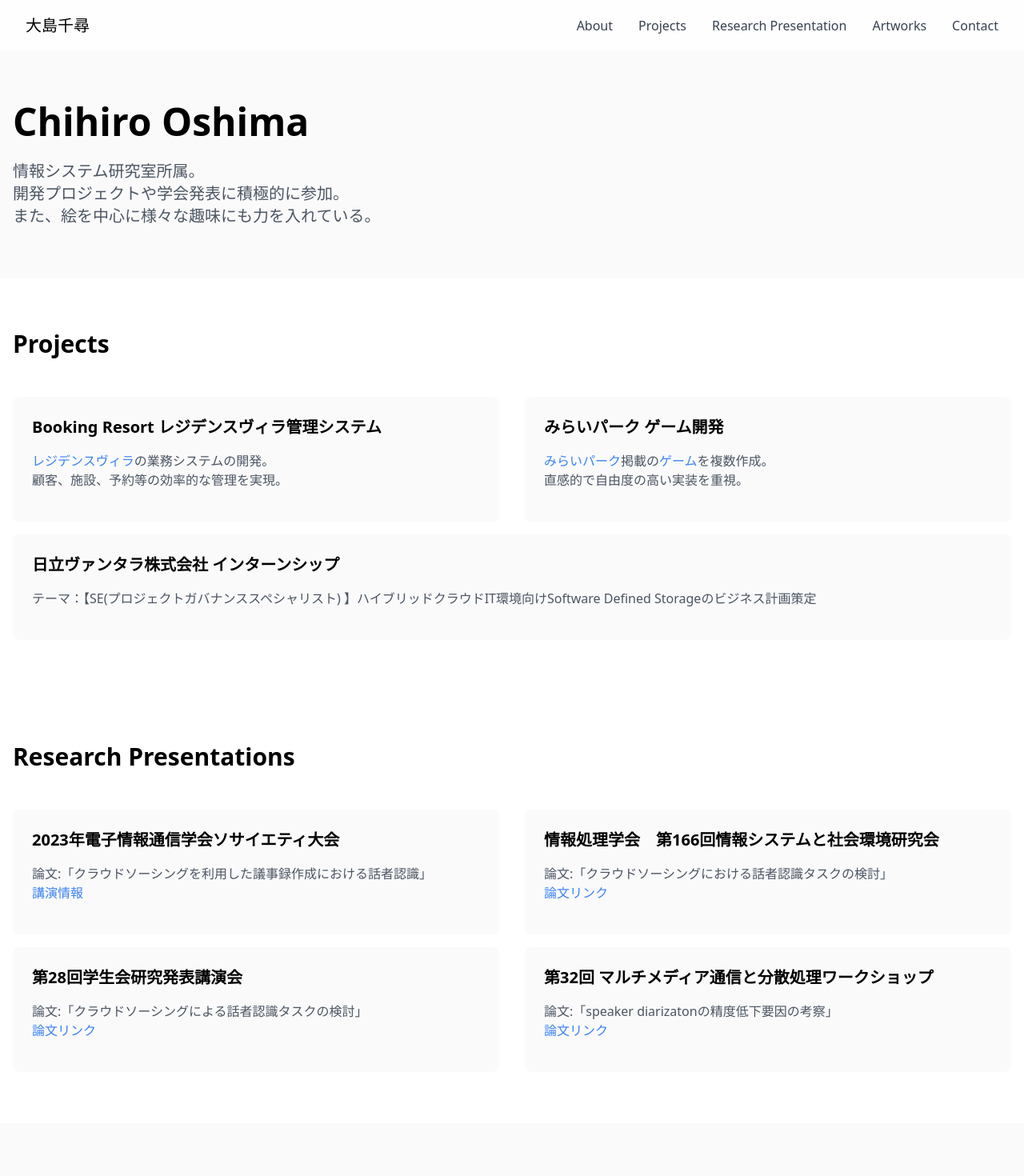
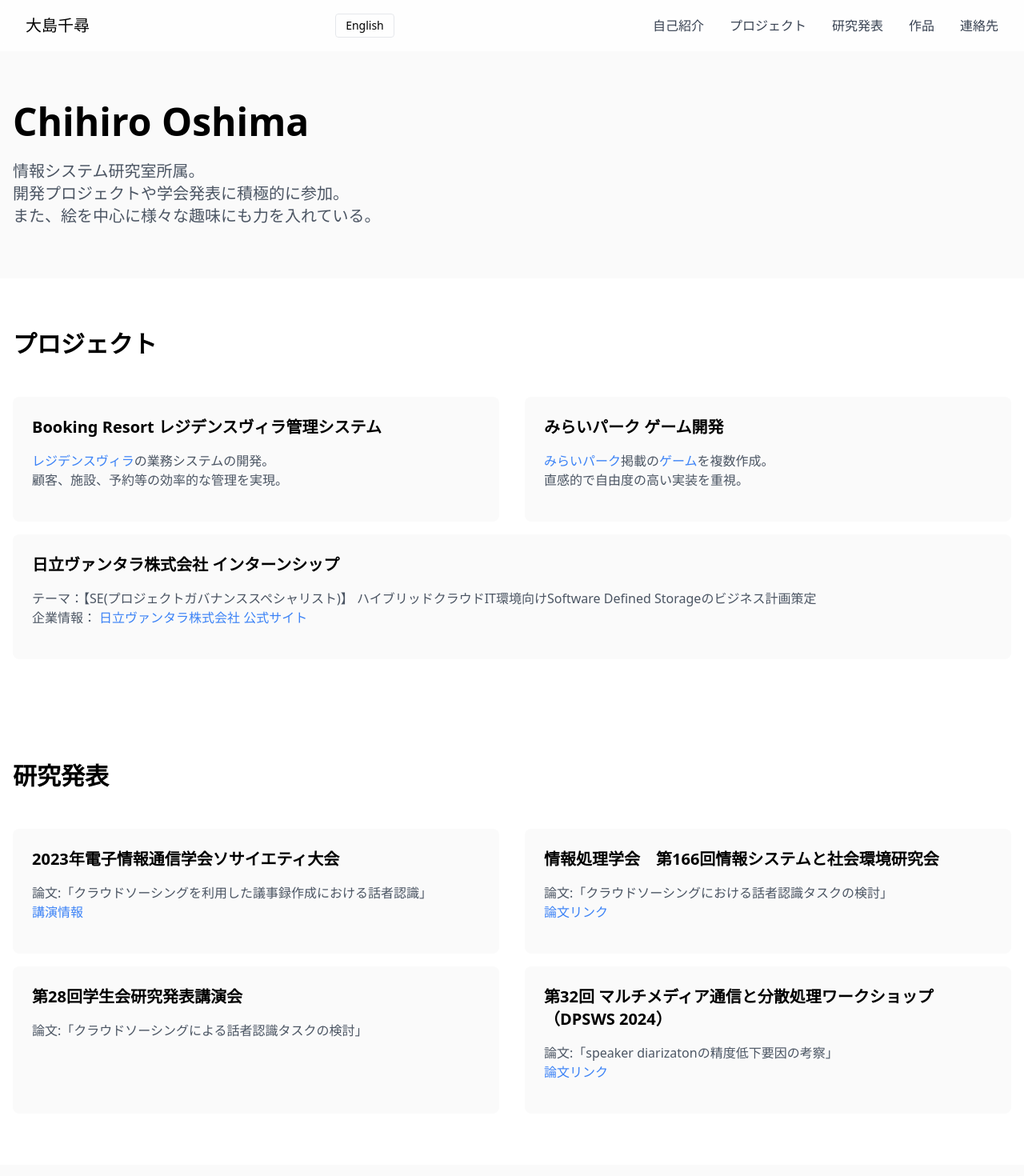
Before and after one commit to Istilus1K/chihiro-portfolio, a React (Vite) app: page / in a window 1280 px wide. Shown: the top 1470 px of the page at 80% size. Built offline with nearby package versions, Linux system fonts and the light colour scheme.

Commit message:
feat: transration

```diff
--- a/src/App.tsx
+++ b/src/App.tsx
@@ -1,9 +1,222 @@
-import React from "react";
+import React, { useState } from "react";
 import { Github, Mail, Menu, X } from "lucide-react";
-import { useState } from "react";
+
+const translations = {
+  ja: {
+    name: "大島千尋",
+    about: "自己紹介",
+    projects: "プロジェクト",
+    research: "研究発表",
+    artworks: "作品",
+    contact: "連絡先",
+    heroTitle: "Chihiro Oshima",
+    heroDesc: (
+      <>
+        情報システム研究室所属。
+        <br />
+        開発プロジェクトや学会発表に積極的に参加。
+        <br />
+        また、絵を中心に様々な趣味にも力を入れている。
+      </>
+    ),
+    projectsTitle: "プロジェクト",
+    bookingTitle: "Booking Resort レジデンスヴィラ管理システム",
+    bookingDesc: (
+      <>
+        <a
+          href="https://www.nishigaki-group.com/grande-residence-villa/"
+          target="_blank"
+          rel="noopener noreferrer"
+          className="text-blue-500 hover:underline"
+        >
+          レジデンスヴィラ
+        </a>
+        の業務システムの開発。
+        <br />
+        顧客、施設、予約等の効率的な管理を実現。
+      </>
+    ),
+    miraiTitle: "みらいパーク ゲーム開発",
+    miraiDesc: (
+      <>
+        <a
+          href="https://miraii-park.com/"
+          target="_blank"
+          rel="noopener noreferrer"
+          className="text-blue-500 hover:underline"
+        >
+          みらいパーク
+        </a>
+        掲載の
+        <a
+          href="/videos/20250119_レントゲン.mp4"
+          target="_blank"
+          rel="noopener noreferrer"
+          className="text-blue-500 hover:underline"
+        >
+          ゲーム
+        </a>
+        を複数作成。
+        <br />
+        直感的で自由度の高い実装を重視。
+      </>
+    ),
+    internshipTitle: "日立ヴァンタラ株式会社 インターンシップ",
+    internshipDesc: (
+      <>
+        テーマ：【SE(プロジェクトガバナンススペシャリスト)】
+        ハイブリッドクラウドIT環境向けSoftware Defined
+        Storageのビジネス計画策定
+        <br />
+        企業情報：
+        <a
+          href="https://www.hitachivantara.com/ja-jp/home"
+          target="_blank"
+          rel="noopener noreferrer"
+          className="text-blue-500 hover:underline ml-1"
+        >
+          日立ヴァンタラ株式会社 公式サイト
+        </a>
+      </>
+    ),
+    researchTitle: "研究発表",
+    research1Title: "2023年電子情報通信学会ソサイエティ大会",
+    research1Paper: "論文:「クラウドソーシングを利用した議事録作成における話者認識」",
+    research1Link: "講演情報",
+    research2Title: "情報処理学会　第166回情報システムと社会環境研究会",
+    research2Paper: "論文:「クラウドソーシングにおける話者認識タスクの検討」",
+    research2Link: "論文リンク",
+    research3Title: "第28回学生会研究発表講演会",
+    research3Paper: "論文:「クラウドソーシングによる話者認識タスクの検討」",
+    research3Link: "",
+    research4Title: "第32回 マルチメディア通信と分散処理ワークショップ（DPSWS 2024）",
+    research4Paper: "論文:「speaker diarizatonの精度低下要因の考察」",
+    research4Link: "論文リンク",
+    artworksTitle: "作品",
+    artwork1Title: "浮き、沈み",
+    artwork1Material: "アクリル絵の具",
+    artwork1Button: "工夫点",
+    artwork1Detail: "制作当初、「浮き、沈み」というテーマから、画面の上下で浮いてるものと沈んでいるものを表現しようとしたが、面白みがなかった。そこから、「どのような画面に面白さを感じるか」という視点で考え直した。そして、奥行きや空間を感じるような構図に決まった。また、本来同じ場所には存在しないアヒルとクジラを描くことで、面白い画面にしている。",
+    artwork2Title: "石膏像",
+    artwork2Material: "デッサン",
+    artwork3Title: "法螺貝",
+    artwork3Material: "デッサン",
+    contact: "連絡先",
+    contactMail: "メール: IstilusK@gmail.com",
+    zenn: "Zenn",
+    footer: "© 2024 大島千尋. All rights reserved.",
+    toggle: "English",
+  },
+  en: {
+    name: "Chihiro Oshima",
+    about: "About",
+    projects: "Projects",
+    research: "Research Presentation",
+    artworks: "Artworks",
+    contact: "Contact",
+    heroTitle: "Chihiro Oshima",
+    heroDesc: (
+      <>
+        Belongs to Information Systems Lab.
+        <br />
+        Actively participates in development projects and academic conferences.
+        <br />
+        Also passionate about various hobbies, especially painting.
+      </>
+    ),
+    projectsTitle: "Projects",
+    bookingTitle: "Booking Resort Residence Villa Management System",
+    bookingDesc: (
+      <>
+        Development of the business system for
+        <a
+          href="https://www.nishigaki-group.com/grande-residence-villa/"
+          target="_blank"
+          rel="noopener noreferrer"
+          className="text-blue-500 hover:underline ml-1"
+        >
+          Residence Villa
+        </a>
+        .
+        <br />
+        Efficient management of customers, facilities, and reservations.
+      </>
+    ),
+    miraiTitle: "Mirai Park Game Development",
+    miraiDesc: (
+      <>
+        Created several games listed on
+        <a
+          href="https://miraii-park.com/"
+          target="_blank"
+          rel="noopener noreferrer"
+          className="text-blue-500 hover:underline ml-1"
+        >
+          Mirai Park
+        </a>
+        .
+        <a
+          href="/videos/20250119_レントゲン.mp4"
+          target="_blank"
+          rel="noopener noreferrer"
+          className="text-blue-500 hover:underline ml-1"
+        >
+          Game
+        </a>
+        <br />
+        Focused on intuitive and flexible implementation.
+      </>
+    ),
+    internshipTitle: "Hitachi Vantara Internship",
+    internshipDesc: (
+      <>
+        Theme: [SE (Project Governance Specialist)] Business planning for Software Defined Storage for hybrid cloud IT environments.
+        <br />
+        Company Info:
+        <a
+          href="https://www.hitachivantara.com/ja-jp/home"
+          target="_blank"
+          rel="noopener noreferrer"
+          className="text-blue-500 hover:underline ml-1"
+        >
+          Hitachi Vantara Official Site
+        </a>
+      </>
+    ),
+    researchTitle: "Research Presentations",
+    research1Title: "2023 IEICE Society Conference",
+    research1Paper: "Paper: 'Speaker Recognition in Taking Minutes Using Crowdsourcing'",
+    research1Link: "Presentation Info",
+    research2Title: "IPSJ 166th Special Interest Group on Information Systems (SIG-IS)",
+    research2Paper: "Paper: 'クラウドソーシングにおける話者認識タスクの検討'",
+    research2Link: "Paper Link",
+    research3Title: "第28回学生会研究発表講演会",
+    research3Paper: "Paper: 'クラウドソーシングによる話者認識タスクの検討'",
+    research3Link: "",
+    research4Title: "第32回 マルチメディア通信と分散処理ワークショップ（DPSWS 2024）",
+    research4Paper: "Paper: 'speaker diarizatonの精度低下要因の考察'",
+    research4Link: "Paper Link",
+    artworksTitle: "Artworks",
+    artwork1Title: "Floating and Sinking",
+    artwork1Material: "Acrylic paint",
+    artwork1Button: "Details",
+    artwork1Detail: "At first, I tried to express floating and sinking by placing objects at the top and bottom of the canvas, but it was not interesting. So I reconsidered from the perspective of 'what kind of composition is interesting.' I decided on a composition that gives a sense of depth and space. Also, by drawing a duck and a whale, which do not usually exist in the same place, I made the picture more interesting.",
+    artwork2Title: "Plaster Statue",
+    artwork2Material: "Drawing",
+    artwork3Title: "Conch Shell",
+    artwork3Material: "Drawing",
+    contactTitle: "Contact",
+    contactMail: "Email: IstilusK@gmail.com",
+    zenn: "Zenn",
+    footer: "© 2024 Chihiro Oshima. All rights reserved.",
+    toggle: "日本語",
+  },
+};
 
 function App() {
   const [isMenuOpen, setIsMenuOpen] = useState(false);
+  const [lang, setLang] = useState<"ja" | "en">("ja");
+  const t = translations[lang];
 
   return (
     <div className="min-h-screen bg-neutral-50">
@@ -12,31 +225,36 @@ function App() {
         <div className="max-w-7xl mx-auto px-4 sm:px-6 lg:px-8">
           <div className="flex justify-between items-center h-16">
             <div className="flex-shrink-0">
-              <h1 className="text-xl font-medium">大島千尋</h1>
+              <h1 className="text-xl font-medium">{t.name}</h1>
             </div>
-
+            {/* 言語トグルボタン */}
+            <button
+              className="mr-4 px-3 py-1 border rounded text-sm hover:bg-neutral-100"
+              onClick={() => setLang(lang === "ja" ? "en" : "ja")}
+            >
+              {t.toggle}
+            </button>
             {/* Desktop Navigation */}
             <div className="hidden md:flex space-x-8">
               <a href="#about" className="text-gray-700 hover:text-gray-900">
-                About
+                {t.about}
               </a>
               <a href="#projects" className="text-gray-700 hover:text-gray-900">
-                Projects
+                {t.projects}
               </a>
               <a
-                href="#research-presentations" /* 追加 */
+                href="#research-presentations"
                 className="text-gray-700 hover:text-gray-900"
               >
-                Research Presentation
+                {t.research}
               </a>
               <a href="#artworks" className="text-gray-700 hover:text-gray-900">
-                Artworks
+                {t.artworks}
               </a>
               <a href="#contact" className="text-gray-700 hover:text-gray-900">
-                Contact
+                {t.contact}
               </a>
             </div>
-
             {/* Mobile menu button */}
             <div className="md:hidden">
               <button
@@ -48,7 +266,6 @@ function App() {
             </div>
           </div>
         </div>
-
         {/* Mobile Navigation */}
         {isMenuOpen && (
           <div className="md:hidden">
@@ -57,31 +274,31 @@ function App() {
                 href="#about"
                 className="block px-3 py-2 text-gray-700 hover:text-gray-900"
               >
-                About
+                {t.about}
               </a>
               <a
                 href="#projects"
                 className="block px-3 py-2 text-gray-700 hover:text-gray-900"
               >
-                Projects
+                {t.projects}
               </a>
               <a
-                href="#research-presentations" /* 追加 */
+                href="#research-presentations"
                 className="block px-3 py-2 text-gray-700 hover:text-gray-900"
               >
-                Research Presentation
+                {t.research}
               </a>
               <a
                 href="#artworks"
                 className="block px-3 py-2 text-gray-700 hover:text-gray-900"
               >
-                Artworks
+                {t.artworks}
               </a>
               <a
                 href="#contact"
                 className="block px-3 py-2 text-gray-700 hover:text-gray-900"
               >
-                Contact
+                {t.contact}
               </a>
             </div>
           </div>
@@ -91,82 +308,33 @@ function App() {
       {/* Hero Section */}
       <section className="pt-32 pb-16 px-4">
         <div className="max-w-7xl mx-auto">
-          <h2 className="text-5xl font-bold mb-6">Chihiro Oshima</h2>
-          <p className="text-xl text-gray-600 max-w-2xl">
-            情報システム研究室所属。
-            <br />
-            開発プロジェクトや学会発表に積極的に参加。
-            <br />
-            また、絵を中心に様々な趣味にも力を入れている。
-          </p>
+          <h2 className="text-5xl font-bold mb-6">{t.heroTitle}</h2>
+          <p className="text-xl text-gray-600 max-w-2xl">{t.heroDesc}</p>
         </div>
       </section>
       {/* Projects Section */}
       <section id="projects" className="py-16 bg-white">
         <div className="max-w-7xl mx-auto px-4">
-          <h2 className="text-3xl font-bold mb-12">Projects</h2>
+          <h2 className="text-3xl font-bold mb-12">{t.projectsTitle}</h2>
           <div className="grid md:grid-cols-2 gap-8">
             <div className="bg-neutral-50 p-6 rounded-lg">
               <h3 className="text-xl font-semibold mb-4">
-                Booking Resort レジデンスヴィラ管理システム
+                {t.bookingTitle}
               </h3>
-              <p className="text-gray-600 mb-4">
-                <a
-                  href="https://www.nishigaki-group.com/grande-residence-villa/"
-                  target="_blank"
-                  rel="noopener noreferrer"
-                  className="text-blue-500 hover:underline"
-                >
-                  レジデンスヴィラ
-                </a>
-                の業務システムの開発。
-                <br />
-                顧客、施設、予約等の効率的な管理を実現。
-              </p>
+              <p className="text-gray-600 mb-4">{t.bookingDesc}</p>
             </div>
-
             <div className="bg-neutral-50 p-6 rounded-lg">
-  <h4 className="text-xl font-semibold mb-4">
-    みらいパーク ゲーム開発
-  </h4>
-  <p className="text-gray-600 mb-4">
-    <a
-      href="https://miraii-park.com/"
-      target="_blank"
-      rel="noopener noreferrer"
-      className="text-blue-500 hover:underline"
-    >
-      みらいパーク
-    </a>
-    掲載の
-    <a
-      href="/videos/20250119_レントゲン.mp4" // publicフォルダー内のビデオファイルへのパス
-      target="_blank"
-      rel="noopener noreferrer"
-      className="text-blue-500 hover:underline"
-    >
-      ゲーム
-    </a>
-    を複数作成。
-    <br />
-    直感的で自由度の高い実装を重視。
-  </p>
-</div>
-
+              <h4 className="text-xl font-semibold mb-4">{t.miraiTitle}</h4>
+              <p className="text-gray-600 mb-4">{t.miraiDesc}</p>
+            </div>
           </div>
-
           <div className="my-4"></div>
-
           <div className="grid md:grid-cols-1 gap-8">
             <div className="bg-neutral-50 p-6 rounded-lg">
               <h4 className="text-xl font-semibold mb-4">
-                日立ヴァンタラ株式会社 インターンシップ
+                {t.internshipTitle}
               </h4>
-              <p className="text-gray-600 mb-4">
-                テーマ：【SE(プロジェクトガバナンススペシャリスト)
-                】ハイブリッドクラウドIT環境向けSoftware Defined
-                Storageのビジネス計画策定
-              </p>
+              <p className="text-gray-600 mb-4">{t.internshipDesc}</p>
             </div>
           </div>
         </div>
@@ -175,15 +343,12 @@ function App() {
       {/* Research Presentations Section */}
       <section id="research-presentations" className="py-16 bg-white">
         <div className="max-w-7xl mx-auto px-4">
-          <h2 className="text-3xl font-bold mb-12">Research Presentations</h2>
-
+          <h2 className="text-3xl font-bold mb-12">{t.researchTitle}</h2>
           <div className="grid md:grid-cols-2 gap-8">
             <div className="bg-neutral-50 p-6 rounded-lg">
-              <h3 className="text-xl font-semibold mb-4">
-                2023年電子情報通信学会ソサイエティ大会
-              </h3>
+              <h3 className="text-xl font-semibold mb-4">{t.research1Title}</h3>
               <p className="text-gray-600 mb-4">
-                論文:「クラウドソーシングを利用した議事録作成における話者認識」
+                {t.research1Paper}
                 <br />
                 <a
                   href="https://confit.atlas.jp/guide/event/society2023/subject/A-14-3/classlist"
@@ -191,25 +356,23 @@ function App() {
                   rel="noopener noreferrer"
                   className="text-blue-500 hover:underline"
                 >
-                  講演情報
+                  {t.research1Link}
                 </a>
               </p>
             </div>
 
             <div className="bg-neutral-50 p-6 rounded-lg">
-              <h3 className="text-xl font-semibold mb-4">
-                情報処理学会　第166回情報システムと社会環境研究会
-              </h3>
+              <h3 className="text-xl font-semibold mb-4">{t.research2Title}</h3>
               <p className="text-gray-600 mb-4">
-                論文:「クラウドソーシングにおける話者認識タスクの検討」
+                {t.research2Paper}
                 <br />
                 <a
-                  href="https://jglobal.jst.go.jp/detail?JGLOBAL_ID=202402242749928283"
+                  href="https://ipsj.ixsq.nii.ac.jp/records/230490"
                   target="_blank"
                   rel="noopener noreferrer"
                   className="text-blue-500 hover:underline"
                 >
-                  論文リンク
+                  {t.research2Link}
                 </a>
               </p>
             </div>
@@ -219,29 +382,17 @@ function App() {
 
           <div className="grid md:grid-cols-2 gap-8">
             <div className="bg-neutral-50 p-6 rounded-lg">
-              <h3 className="text-xl font-semibold mb-4">
-                第28回学生会研究発表講演会
-              </h3>
+              <h3 className="text-xl font-semibold mb-4">{t.research3Title}</h3>
               <p className="text-gray-600 mb-4">
-                論文:「クラウドソーシングによる話者認識タスクの検討」
-                <br />
-                <a
-                  href="https://ipsj.ixsq.nii.ac.jp/ej/?action=pages_view_main&active_action=repository_view_main_item_detail&item_id=230490&item_no=1&page_id=13&block_id=8"
-                  target="_blank"
-                  rel="noopener noreferrer"
-                  className="text-blue-500 hover:underline"
-                >
-                  論文リンク
-                </a>
+                {t.research3Paper}
+                {/* 論文3のリンクは表示しない */}
               </p>
             </div>
 
             <div className="bg-neutral-50 p-6 rounded-lg">
-              <h3 className="text-xl font-semibold mb-4">
-                第32回 マルチメディア通信と分散処理ワークショップ
-              </h3>
+              <h3 className="text-xl font-semibold mb-4">{t.research4Title}</h3>
               <p className="text-gray-600 mb-4">
-                論文:「speaker diarizatonの精度低下要因の考察」
+                {t.research4Paper}
                 <br />
                 <a
                   href="https://ipsj.ixsq.nii.ac.jp/ej/?action=pages_view_main&active_action=repository_view_main_item_detail&item_id=240100&item_no=1&page_id=13&block_id=8"
@@ -249,7 +400,7 @@ function App() {
                   rel="noopener noreferrer"
                   className="text-blue-500 hover:underline"
                 >
-                  論文リンク
+                  {t.research4Link}
                 </a>
               </p>
             </div>
@@ -260,16 +411,16 @@ function App() {
       {/* Artworks Section */}
       <section id="artworks" className="py-16 bg-neutral-50">
         <div className="max-w-7xl mx-auto px-4">
-          <h2 className="text-3xl font-bold mb-12">Artworks</h2>
+          <h2 className="text-3xl font-bold mb-12">{t.artworksTitle}</h2>
           <div className="grid md:grid-cols-2 lg:grid-cols-3 gap-8">
             <div className="bg-white p-4 rounded-lg shadow flex flex-col relative">
               <img
                 src="/artworks/kuzira.png"
-                alt="Artwork 1"
+                alt={t.artwork1Title}
                 className="w-full object-cover rounded-lg"
               />
-              <h3 className="text-xl font-semibold mt-4">浮き、沈み</h3>
-              <p className="text-gray-600">アクリル絵の具</p>
+              <h3 className="text-xl font-semibold mt-4">{t.artwork1Title}</h3>
+              <p className="text-gray-600">{t.artwork1Material}</p>
               <div className="mt-2">
                 <button
                   className="text-blue-500 hover:underline focus:outline-none"
@@ -280,30 +431,30 @@ function App() {
                     }
                   }}
                 >
-                  工夫点
+                  {t.artwork1Button}
                 </button>
                 <div id="artwork-details-1" style={{ display: 'none' }} className="absolute top-full left-0 mt-4 p-4 bg-white border rounded-lg shadow-lg w-full text-gray-600">
-                  制作当初、「浮き、沈み」というテーマから、画面の上下で浮いてるものと沈んでいるものを表現しようとしたが、面白みがなかった。そこから、「どのような画面に面白さを感じるか」という視点で考え直した。そして、奥行きや空間を感じるような構図に決まった。また、本来同じ場所には存在しないアヒルとクジラを描くことで、面白い画面にしている。
+                  {t.artwork1Detail}
                 </div>
               </div>
             </div>
             <div className="bg-white p-4 rounded-lg shadow flex flex-col">
               <img
                 src="/artworks/mama.png"
-                alt="Artwork 2"
+                alt={t.artwork2Title}
                 className="w-full object-cover rounded-lg"
               />
-              <h3 className="text-xl font-semibold mt-4">石膏像</h3>
-              <p className="text-gray-600">デッサン</p>
+              <h3 className="text-xl font-semibold mt-4">{t.artwork2Title}</h3>
+              <p className="text-gray-600">{t.artwork2Material}</p>
             </div>
             <div className="bg-white p-4 rounded-lg shadow flex flex-col">
               <img
                 src="/artworks/horagai.png"
-                alt="Artwork 3"
+                alt={t.artwork3Title}
                 className="w-full object-cover rounded-lg"
               />
-              <h3 className="text-xl font-semibold mt-4">法螺貝</h3>
-              <p className="text-gray-600">デッサン</p>
+              <h3 className="text-xl font-semibold mt-4">{t.artwork3Title}</h3>
+              <p className="text-gray-600">{t.artwork3Material}</p>
             </div>
           </div>
         </div>
@@ -312,10 +463,8 @@ function App() {
       {/* Contact Section */}
       <section id="contact" className="py-16 bg-neutral-50">
         <div className="max-w-7xl mx-auto px-4">
-          <h2 className="text-3xl font-bold mb-12">Contact</h2>
-          <p className="text-gray-600 mb-4">
-            Email: IstilusK@gmail.com
-          </p>
+          <h2 className="text-3xl font-bold mb-12">{t.contactTitle}</h2>
+          <p className="text-gray-600 mb-4">{t.contactMail}</p>
           <div className="flex space-x-6">
             <a
               href="https://github.com/Istilus1K"
@@ -335,7 +484,7 @@ function App() {
               target="_blank"
               rel="noopener noreferrer"
             >
-              <span className="text-gray-700">Zenn</span>
+              <span className="text-gray-700">{t.zenn}</span>
             </a>
           </div>
         </div>
@@ -343,7 +492,7 @@ function App() {
       {/* Footer */}
       <footer className="bg-neutral-50 py-8">
         <div className="max-w-7xl mx-auto px-4 text-center text-gray-600">
-          <p>© 2024 大島千尋. All rights reserved.</p>
+          <p>{t.footer}</p>
         </div>
       </footer>
     </div>
```
